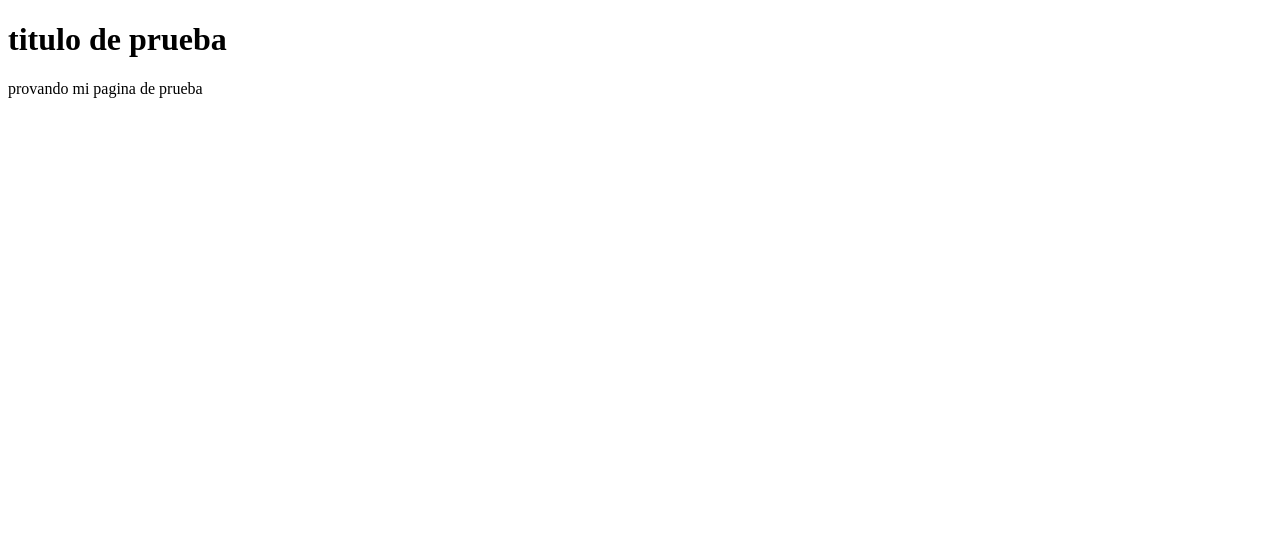
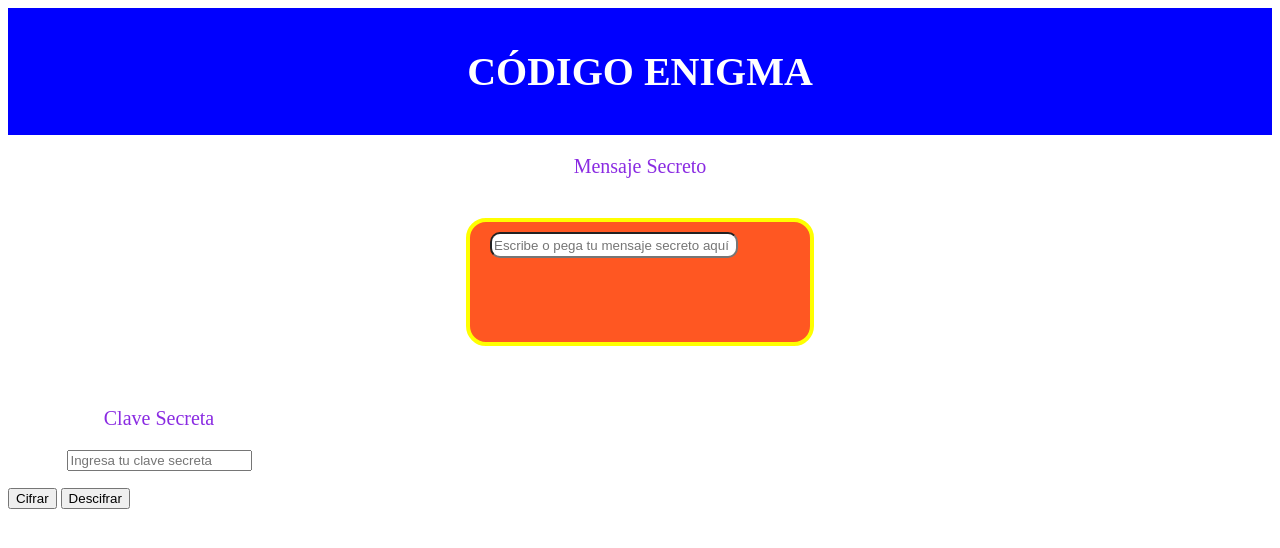
Before and after one commit to valeria762/valeria762.github.io, a plain HTML site: page index.html in a window 1280 px wide. Drawn offline with Linux system fonts and the light colour scheme; files that its build step writes are made by us from their sources.

Commit message:
agregando arcchivo

```diff
--- /dev/null
+++ b/CSS/style.css
@@ -0,0 +1,60 @@
+html {
+    height: 100%;
+    width: 100%;
+  }
+  .container1{
+    border: none;
+    text-align: center;
+    margin: auto;
+    padding-right:100px;
+  }
+  .presentacion{
+    border-radius: 20px;
+    border:4px solid yellow;
+    background-color: #ff5722;
+    padding: 10px 20px;
+    margin:40px auto;
+    height: 100px;
+    width: 300px;
+  }
+  .mensaje{
+    height: 20px;
+    width: 240px;
+    border-radius: 10px;
+  }
+  .titulo{
+    color:white;
+    font-size: 40px;
+    margin:20px 0;
+    font-family: "indie flower";
+  }
+  .header {
+    background-color: blue;
+    color: white;
+    padding: 20px;
+    text-align: center;
+    border-bottom: 4px, solid, black;
+  }
+  p{
+    color: blueviolet;
+    font-size: 20px;
+    text-align: center;
+  }
+  .clave{
+    height: 100px;
+    width: 300px;
+    border: 1px solid transparent;
+    text-align: center;
+  }
+
+  footer {
+    background: #333;
+    color: white;
+    text-align: center;
+    padding: 20px;
+    margin-top: 20px;
+  }
+
+  footer p {
+    font-size: 1em;
+  }
--- a/index.html
+++ b/index.html
@@ -1,12 +1,34 @@
 <!DOCTYPE html>
-<html lang="en">
+<html>
+
 <head>
-    <meta charset="UTF-8">
-    <meta name="viewport" content="width=device-width, initial-scale=1.0">
-    <title>Document</title>
+  <meta charset="utf-8">
+  <meta name="viewport" content="width=device-width">
+  <title>document</title>
+  <link href="style.css" rel="stylesheet" type="text/css"/>
 </head>
+
 <body>
-    <h1>titulo de prueba</h1>
-    <p>provando mi pagina de prueba</p>
+  <header class="header">
+    <h1 class="titulo">CÓDIGO ENIGMA</h1>
+  </header>
+
+  <div container1>
+    <p>Mensaje Secreto</p>
+    <div class="presentacion">
+      <input type="text" class="mensaje" placeholder="Escribe o pega tu mensaje secreto aquí">
+    </div>
+
+  </div>
+  <div class="clave">
+    <p>Clave Secreta</p>
+    <input type="number" placeholder="Ingresa tu clave secreta" class="clave-secreta">
+  </div>
+  <div class="botones">
+    <button class="boton" id="cifrar">Cifrar</button>
+    <button class="boton" id="descifrar">Descifrar</button>
+  </div>
+  <script src="script.js"></script>
 </body>
+
 </html>
```
Also changed, not shown: JS/script.js (added).
